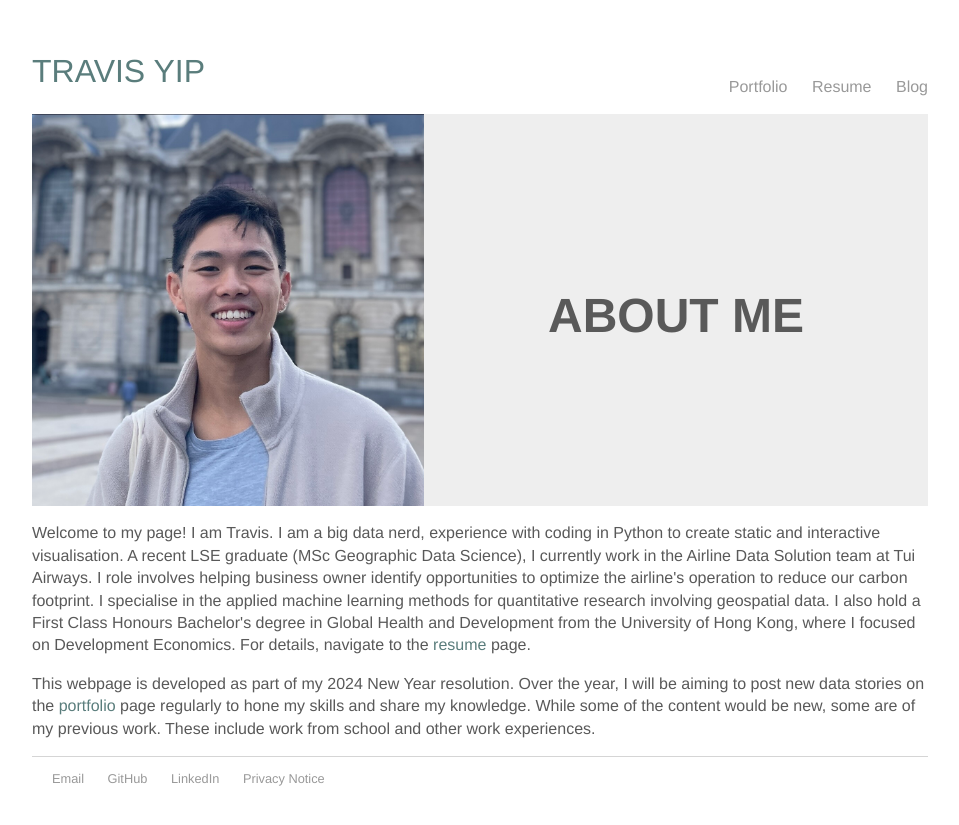
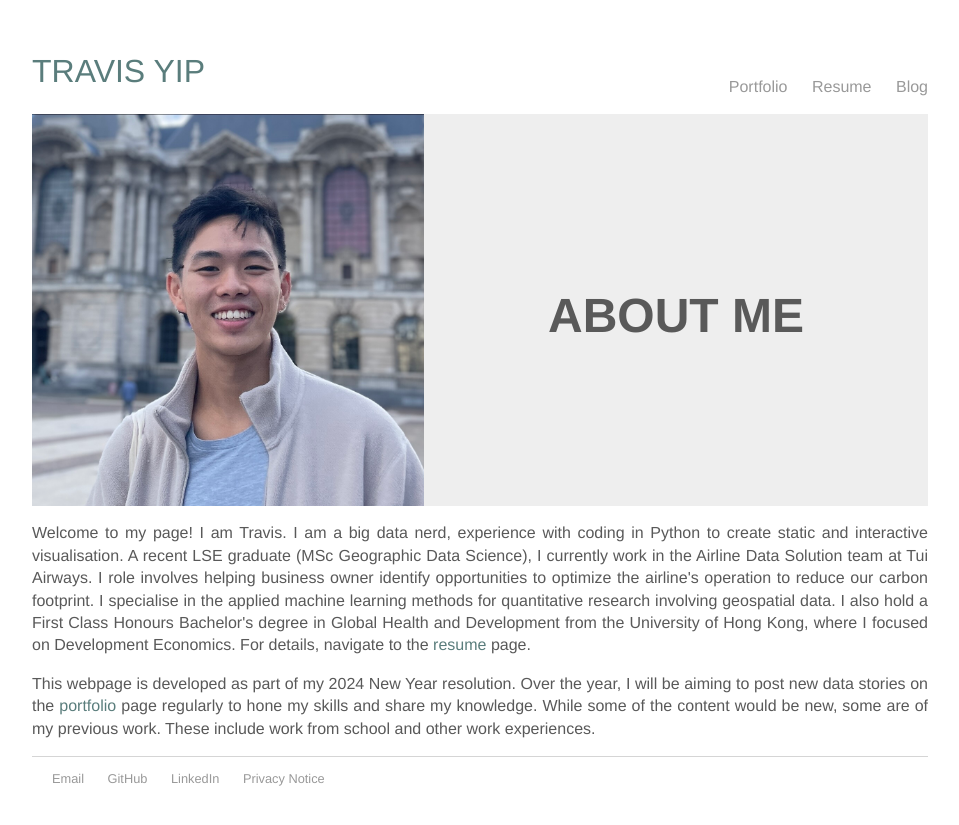
Before and after one commit to cwtravisyip/cwtravisyip.github.io, a Jekyll site: the page built from index.html, in a window 1280 px wide. Shown: the top 825 px of the page, without its empty margins (160-1119 px from the left). Built offline with Jekyll 4.4.1, drawn with Linux system fonts in a browser that asks for light colours.

Commit message:
Make body text justify align and add styling for code chunks

```diff
--- a/CSS/main.css
+++ b/CSS/main.css
@@ -13,6 +13,7 @@ div {
     font-family:'Helvetica', 'Arial', 'Sans-Serif';
     line-height: 1.4em;
     color:#595959;
+    text-align: justify;
 }
 
 header div a {
@@ -167,15 +168,34 @@ div.grid__content-wrapper {
     grid-column-end: 17;
 }
 
+
+/* Styling for inline code */
 code {
-    background-color: #d5d5d5;
+    background-color: #f5f5f5;
     font-family: 'Courier New', monospace;
-    font-size: .8em;
+    padding: 2px 4px;
     color:#5A7D7C;
-    border-radius: 5%;
-    padding: .2em;
+    border-radius: 8px;
+  }
 
-}
+  /* Styling for block code */
+  pre {
+    background-color: #f5f5f5;
+    font-family: 'Courier New', monospace;
+    color:#5A7D7C;
+    padding: 10px;
+    border-left: 1px solid #ccc;
+    border-radius: 8px;
+    overflow-x: auto; /* Handle long code lines */
+  }
+
+  /* Optional: Add syntax highlighting */
+  pre code {
+    color: #5A7D7C;
+    font-family: 'Courier New', monospace;
+    background-color: #f5f5f5;
+    border-radius: 8px;
+  }
 
 /*Blog post listing spacing */
 ul.posts li {
```
